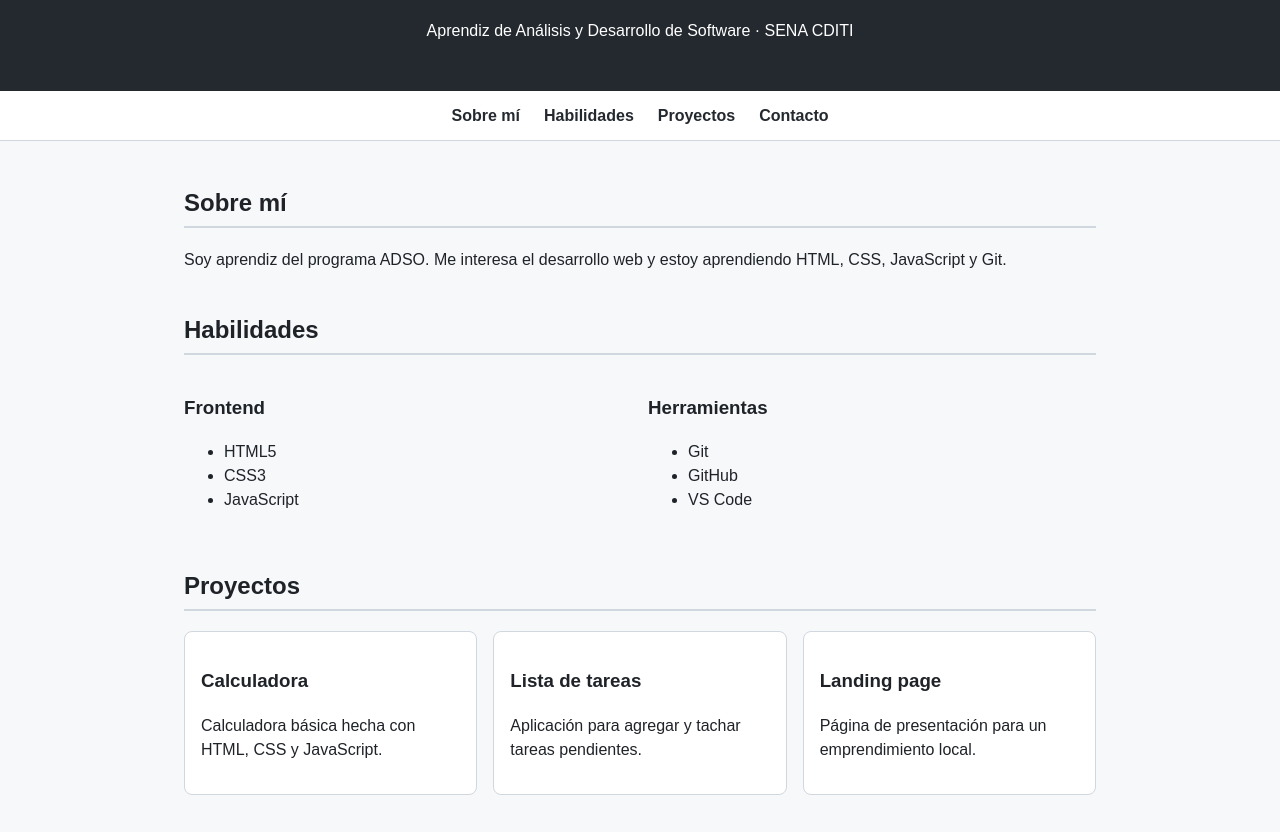
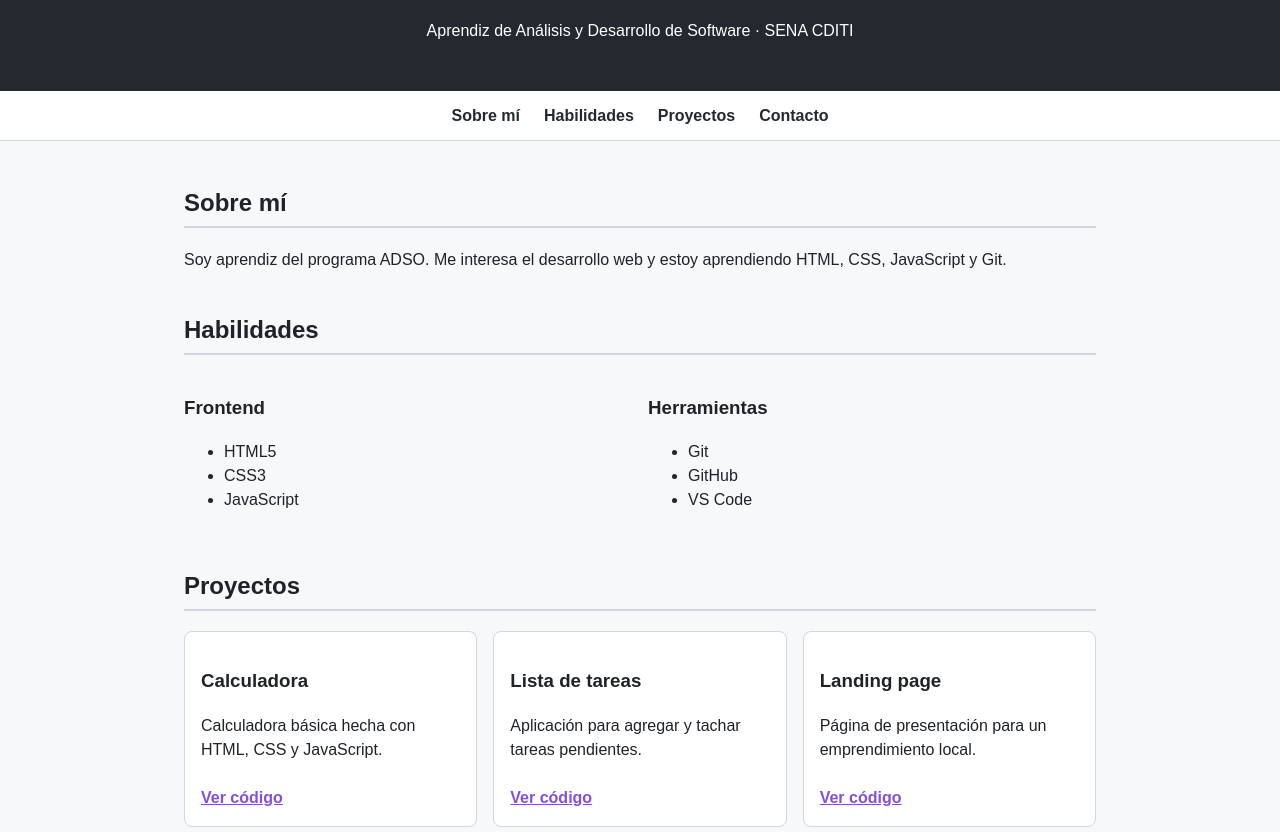
Before and after one commit to jsebastiandq/mi-portafolio-ejemplo, a plain HTML site: page index.html in a window 1280 px wide. Shown: the part 104-936 px from the top of the page. Drawn offline with Linux system fonts and the light colour scheme.

Commit message:
feat: enlace al repositorio en cada proyecto (closes #4)

```diff
--- a/css/estilos.css
+++ b/css/estilos.css
@@ -77,3 +77,11 @@ html { scroll-behavior: smooth; }
 }
 
 .pie a { color: #ffffff; }
+
+/* HU-04 · Enlace al repositorio */
+.enlace-repo {
+  display: inline-block;
+  margin-top: .5rem;
+  color: #8250df;
+  font-weight: bold;
+}
--- a/index.html
+++ b/index.html
@@ -53,14 +53,17 @@
         <article class="tarjeta">
           <h3>Calculadora</h3>
           <p>Calculadora básica hecha con HTML, CSS y JavaScript.</p>
+          <a class="enlace-repo" href="https://github.com/jsebastiandq/calculadora" target="_blank" rel="noopener">Ver código</a>
         </article>
         <article class="tarjeta">
           <h3>Lista de tareas</h3>
           <p>Aplicación para agregar y tachar tareas pendientes.</p>
+          <a class="enlace-repo" href="https://github.com/jsebastiandq/lista-de-tareas" target="_blank" rel="noopener">Ver código</a>
         </article>
         <article class="tarjeta">
           <h3>Landing page</h3>
           <p>Página de presentación para un emprendimiento local.</p>
+          <a class="enlace-repo" href="https://github.com/jsebastiandq/landing-page" target="_blank" rel="noopener">Ver código</a>
         </article>
       </div>
     </section>
```
